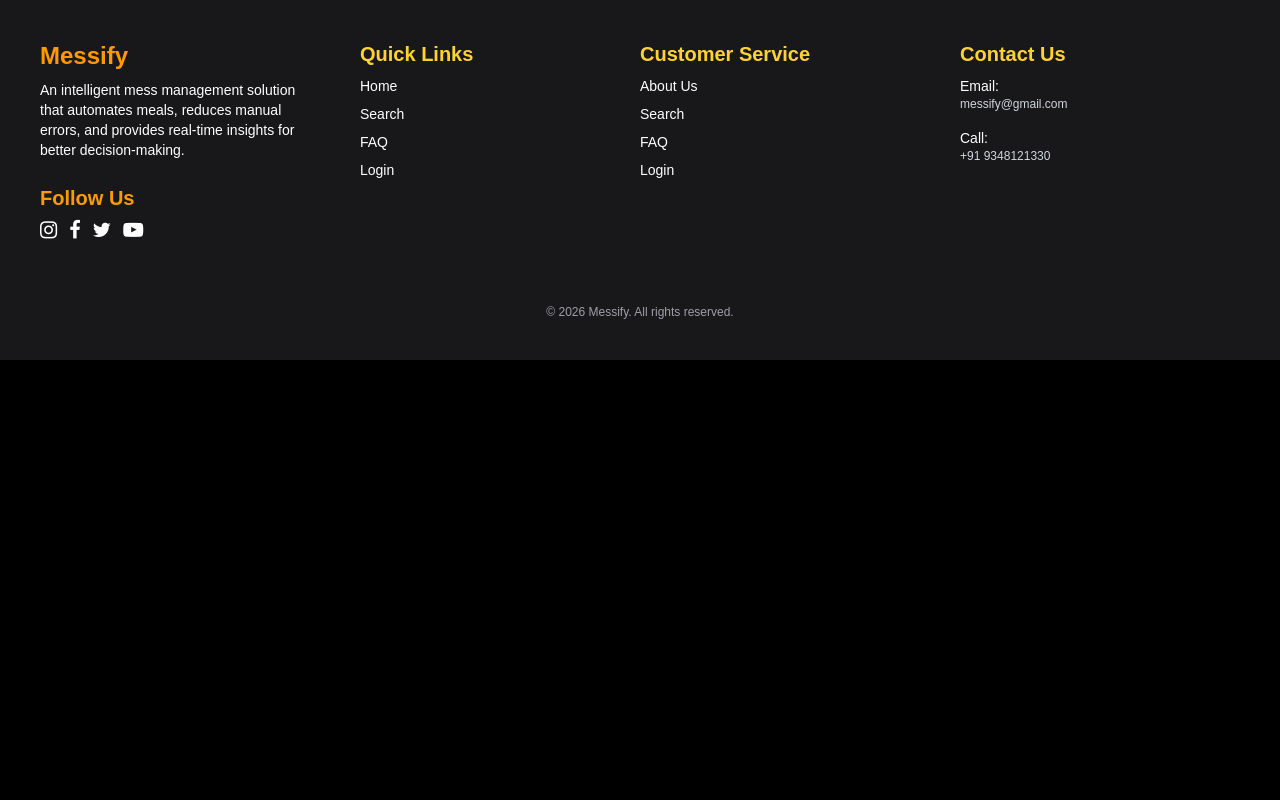
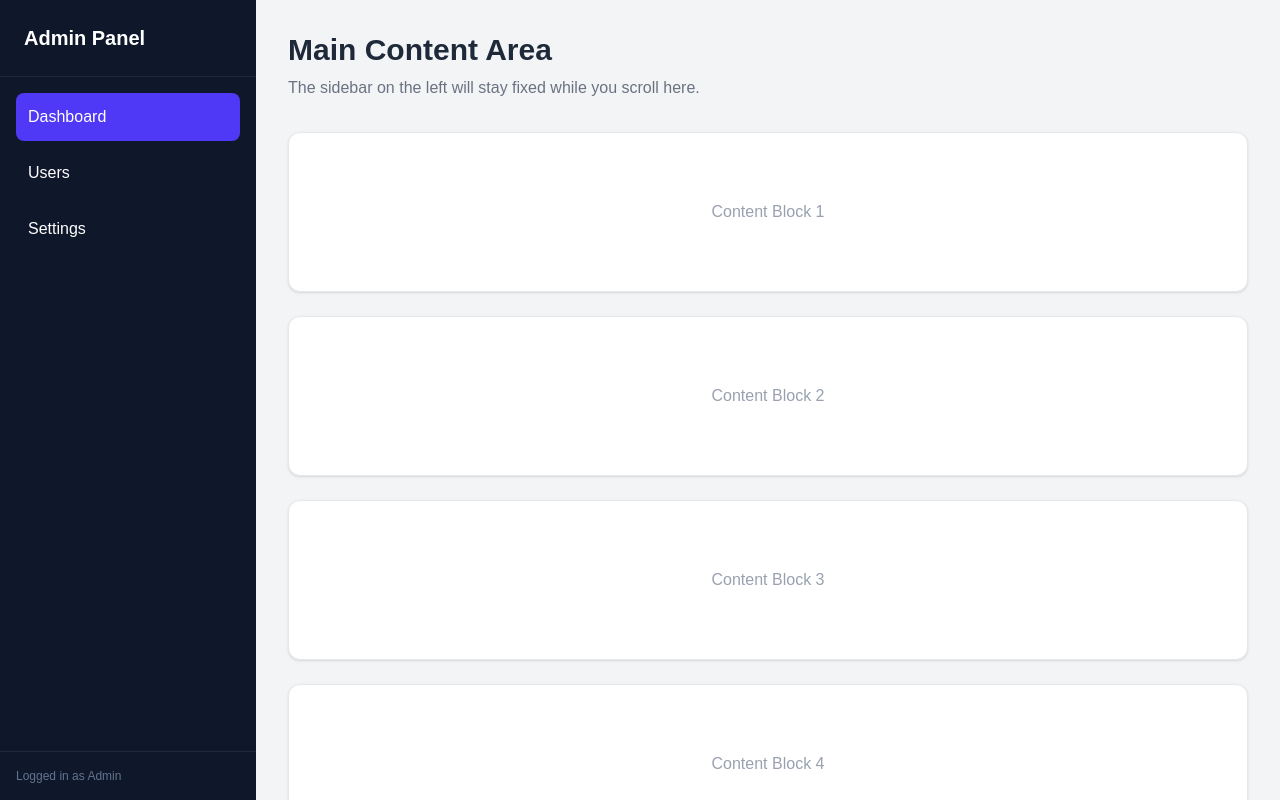
Before and after one commit to sourav-sahoo2005/Messify, a React (Vite) app: page /admin/dashboard in a window 1280 px wide. Built offline with nearby package versions, Linux system fonts and the light colour scheme; sample sign-in values are in the browser's storage; a web font is replaced by a local one.

Commit message:
Admin Layout component setup

```diff
--- a/src/App.jsx
+++ b/src/App.jsx
@@ -11,6 +11,8 @@ import ScrollTop from './Components/ScrollTop/ScrollTop'
 import Loading from './Components/Loding/Loding'
 import FindMess from './Components/FindMess/FindMess'
 import MessDetails from './Components/MessDetails/MessDetails'
+import AdminLayout from './Components/AdminLayout/AdminLayout'
+import ProtectedRoute from './Components/ProtectedRoute/ProtectedRoute'
 
 
 const App = () => {
@@ -47,6 +49,9 @@ const App = () => {
         <Route path='/login' element={<Login />} />
         <Route path='/search' element={<FindMess />} />
         <Route path='/mess/:id' element={<MessDetails />} />
+        <Route element={<ProtectedRoute />}>
+          <Route path='/admin/dashboard' element={<AdminLayout />} />
+        </Route>
 
       </Routes >
       <Footer />
--- /dev/null
+++ b/src/Components/AdminLayout/AdminLayout.jsx
@@ -0,0 +1,53 @@
+import React from 'react';
+
+const AdminLayout = ({ children }) => {
+  return (
+    // h-screen ensures the container is exactly the height of the browser window
+    <div className="flex h-screen overflow-hidden bg-gray-100 z-200">
+
+      {/* LEFT SIDE: STICKY/FIXED SIDEBAR */}
+      {/* w-64 sets a fixed width; flex-shrink-0 prevents it from being squashed */}
+      <aside className="w-64 bg-slate-900 text-white flex flex-col shrink-0">
+        <div className="p-6 text-xl font-bold border-b border-slate-800">
+          Admin Panel
+        </div>
+
+        <nav className="flex-1 overflow-y-auto p-4 space-y-2">
+          {/* Sidebar Links */}
+          <div className="p-3 bg-indigo-600 rounded-lg cursor-pointer">Dashboard</div>
+          <div className="p-3 hover:bg-slate-800 rounded-lg cursor-pointer transition">Users</div>
+          <div className="p-3 hover:bg-slate-800 rounded-lg cursor-pointer transition">Settings</div>
+          {/* Add more links here; the sidebar itself will scroll if there are too many */}
+        </nav>
+
+        <div className="p-4 border-t border-slate-800 text-xs text-slate-500">
+          Logged in as Admin
+        </div>
+      </aside>
+
+      {/* RIGHT SIDE: SCROLLABLE MAIN CONTENT */}
+      {/* flex-1 takes up all remaining width; overflow-y-auto enables scrolling */}
+      <main className="flex-1 overflow-y-auto overflow-x-hidden p-8">
+        <div className="max-w-7xl mx-auto">
+          {/* Header inside the scrollable area */}
+          <header className="mb-8">
+            <h1 className="text-3xl font-bold text-gray-800">Main Content Area</h1>
+            <p className="text-gray-500 mt-2">The sidebar on the left will stay fixed while you scroll here.</p>
+          </header>
+
+          {/* Dummy content to demonstrate scrolling */}
+          <div className="space-y-6">
+            {[...Array(10)].map((_, i) => (
+              <div key={i} className="h-40 bg-white rounded-xl shadow-sm border border-gray-200 flex items-center justify-center text-gray-400">
+                Content Block {i + 1}
+              </div>
+            ))}
+          </div>
+        </div>
+      </main>
+
+    </div>
+  );
+};
+
+export default AdminLayout;
--- a/src/Components/Login/Login.jsx
+++ b/src/Components/Login/Login.jsx
@@ -4,8 +4,12 @@ import Loding from '../Loding/Loding';
 import Msgpopup from './Msgpopup';
 import axios from 'axios';
 import './Login.css';
+import { useNavigate } from 'react-router';
+
 
 const Login = () => {
+
+    const navigate = useNavigate();
 
     const [loding, setLoding] = useState(false);
     const [isOTPSend, setIsOTPSend] = useState(false)
@@ -37,15 +41,26 @@ const Login = () => {
     //Send The Login Data To The Back-end
 
     const handleLoginFormSubmit = async (data) => {
+        try {
+            setLoding(true);
+            const resData = await axios.post('http://localhost:5000/owner/login', data);
 
-        try {
-            setLoding(true)
-            const resData = await axios.post('http://localhost:5000/owner/login', data)
-            resData.status == 200 && resData.data.message != "Invalid OTP" ? setIsOTPSend(false) : setIsOTPSend(true);
+            setServerMsg(resData.data.message);
             setLoding(false);
-            setServerMsg(resData.data.message);
+
+            // 3. Logic to Redirect
+            if (resData.status === 200 && resData.data.message !== "Invalid OTP") {
+                setIsOTPSend(false);
+                localStorage.setItem('token', resData.data.token);
+                navigate('/admin/dashboard');
+            } else {
+                setIsOTPSend(true);
+            }
+
         } catch (e) {
-            console.error("This is not JSON! It's likely an HTML error page.");
+            setLoding(false);
+            console.error("Login Error:", e);
+            setServerMsg("Server error. Please try again.");
         }
     };
 
@@ -58,6 +73,13 @@ const Login = () => {
             const resData = await axios.post('http://localhost:5000/owner/register', data)
             setLoding(false);
             setServerMsg(resData.data.message)
+            console.log(resData)
+
+            if (resData.status === 200 && resData.data.message == "Registration successful") {
+
+                localStorage.setItem('token', resData.data.token);
+                navigate('/admin/dashboard');
+            }
         } catch (e) {
             console.error("This is not JSON! It's likely an HTML error page.");
         }
--- a/src/Components/MessDetails/MessDetails.jsx
+++ b/src/Components/MessDetails/MessDetails.jsx
@@ -3,6 +3,7 @@ import { useParams } from "react-router";
 import gsap from "gsap";
 import { ScrollTrigger } from "gsap/ScrollTrigger";
 import Loding from "../Loding/Loding";
+
 
 const MessDetails = () => {
 
--- a/src/Components/Navbar/Navbar.jsx
+++ b/src/Components/Navbar/Navbar.jsx
@@ -17,12 +17,13 @@ const Navbar = () => {
                     </Link>
 
         </nav>
-            <nav id='navbar' className='
+            <nav id='navbar' className={`
       w-[95%]
       mx-auto
       h-20
       px-8
-      flex justify-between
+      ${useLocation().pathname == '/admin/dashboard'? 'hidden':'flex'}
+      justify-between
       items-center
       rounded-full
       fixed
@@ -36,7 +37,7 @@ const Navbar = () => {
       bg-transparent
       shadow-lg
       zalando-sans-expanded-head
-    '>
+    `}>
                 <span className='text-2xl text-yellow-600 drop-shadow-xl/50 hidden md:block drop-shadow-amber-500/40'>
                     MessiFy
                 </span>
--- /dev/null
+++ b/src/Components/ProtectedRoute/ProtectedRoute.jsx
@@ -0,0 +1,17 @@
+import React from 'react';
+import { Navigate, Outlet } from 'react-router';
+
+const ProtectedRoute = () => {
+
+    const isAuthenticated = localStorage.getItem('token');
+
+    if (!isAuthenticated) {
+
+        return <Navigate to="/login" replace />;
+    }
+
+    // If authenticated, render the child routes (the "Outlet")
+    return <Outlet />;
+};
+
+export default ProtectedRoute;
```
Also changed, not shown: 1 other file (tests, documents, lock files or other folders).
